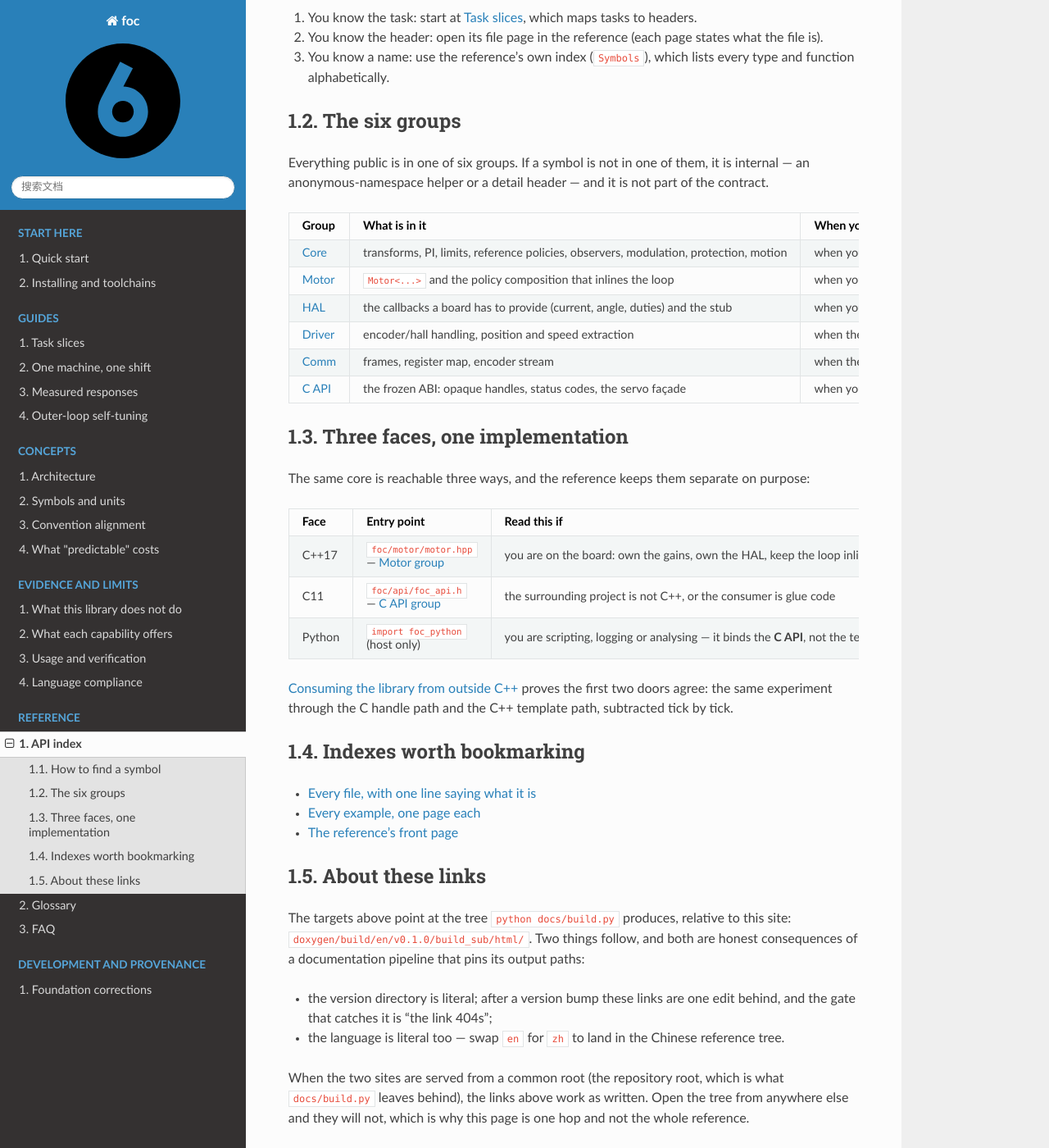
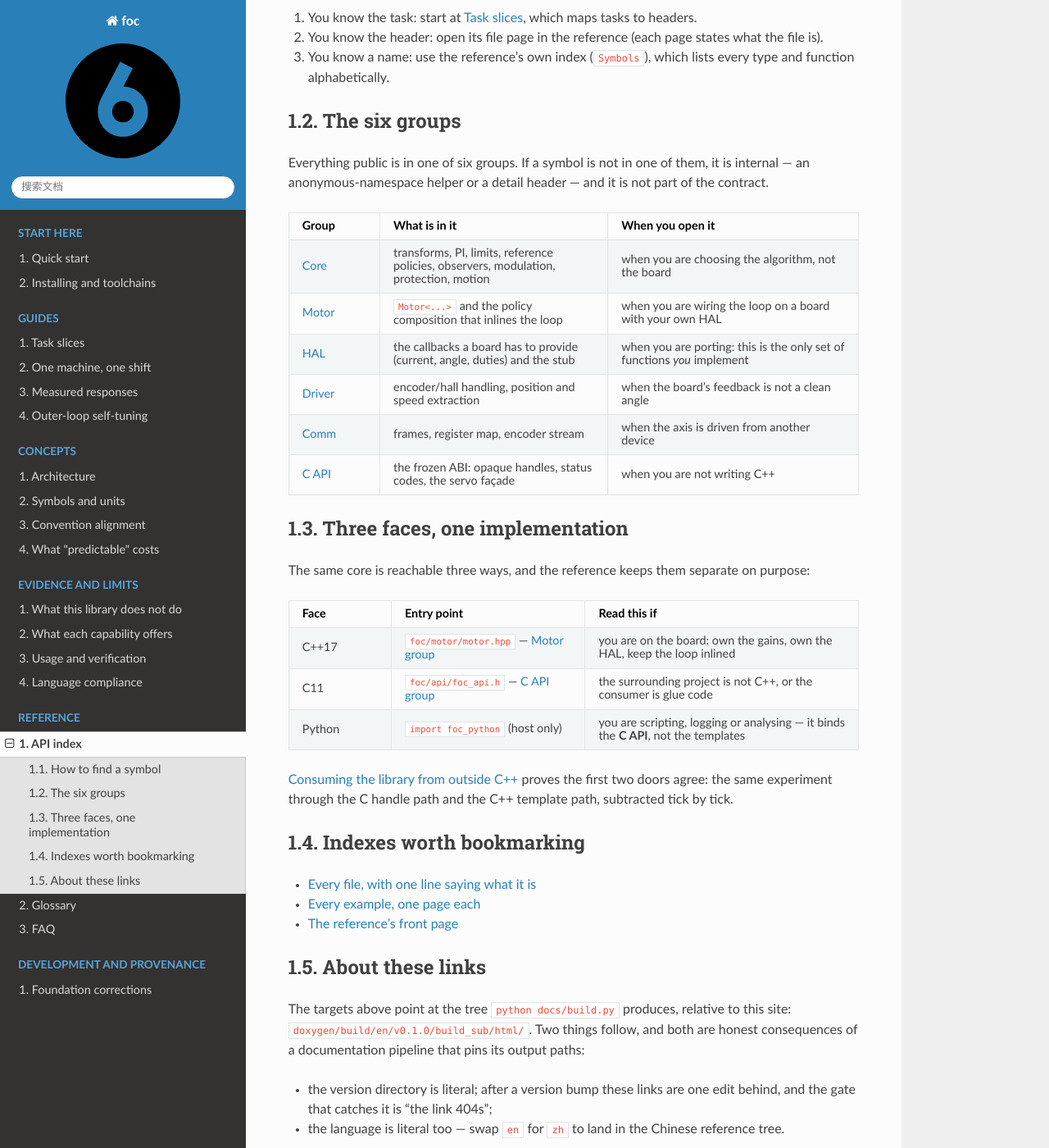
Before and after one commit to zc0718/foc, a Sphinx documentation site: the page built from docs/sphinx/source/api-index.rst, in a window 1280 px wide and 1400 px high, scrolled down 307 px. Shown: the whole window at 82% size. Built offline with Sphinx 7.4.7 and the Read the Docs theme 3.1.0, drawn with Linux system fonts in a browser that asks for light colours.

Commit message:
docs(:book:): make the tables wrap, and fix what the rendered pages showed
Verified by building the site and reading it in a browser, not by reading the
sources. Four things the built pages showed that the sources did not:

- **every table had a horizontal scrollbar.** The theme pins
  `white-space: nowrap` on every cell, so a table with a sentence in a cell
  becomes a scroller instead of a table -- including the pre-existing "One core,
  three faces" and the 3212-line ledger. `_static/custom.css` lets cells wrap and
  long tokens break; all tables on all pages now fit the content column.
- **the api-index links 404'd.** They were built `../../../../doxygen/...`, which
  resolves to `<root>/doxygen`; the tree is under `docs/doxygen`. All 11 links now
  answer 200 against the tree `docs/build.py` produces.
- **FAQ questions merged into their answers**: a bold question line followed
  immediately by its answer is one paragraph, so nothing looked like a question.
  Each question is now its own paragraph.
- **` ``undefined reference to __cxa_*`` ` printed a stray space** before the
  following stop, because the literal ends in `*`. Both pages now name `__cxa_`
  symbols instead.

Also: the two pages that count their own contents were wrong (`Twelve questions`,
`38 terms` for what was actually 18 and 34), and the walkthrough script had 15
lines over 100 columns, which in the page's listings is a horizontal scroll for
no reason. Wrapping them changed no value: `scripts/check.sh` still matches
`walkthrough.expected` byte for byte.

`python3 docs/build.py`: exit 0, both languages, both sites.

```diff
--- a/docs/sphinx/source/_static/custom.css
+++ b/docs/sphinx/source/_static/custom.css
@@ -43,3 +43,18 @@
 .literal-block-wrapper + * {
     margin-top: 2.5em; /* space to the next line */
 }
+
+
+/* tables: the theme pins `white-space: nowrap` on every cell, so a table with a
+   sentence in a cell becomes a horizontal scrollbar instead of a table. Let cells
+   wrap, and let long unbroken tokens (paths, API names) break rather than push the
+   table past the content column. */
+.wy-table-responsive table td,
+.wy-table-responsive table th {
+    white-space: normal;
+}
+
+.wy-table-responsive table td code,
+.wy-table-responsive table th code {
+    overflow-wrap: anywhere;
+}
--- a/docs/sphinx/source/api-index.rst
+++ b/docs/sphinx/source/api-index.rst
@@ -26,22 +26,22 @@ an anonymous-namespace helper or a detail header — and it is not part of the c
    * - Group
      - What is in it
      - When you open it
-   * - `Core <../../../../doxygen/build/en/v0.1.0/build_sub/html/group__group__core.html>`_
+   * - `Core <../../../doxygen/build/en/v0.1.0/build_sub/html/group__group__core.html>`_
      - transforms, PI, limits, reference policies, observers, modulation, protection, motion
      - when you are choosing the algorithm, not the board
-   * - `Motor <../../../../doxygen/build/en/v0.1.0/build_sub/html/group__group__motor.html>`_
+   * - `Motor <../../../doxygen/build/en/v0.1.0/build_sub/html/group__group__motor.html>`_
      - ``Motor<...>`` and the policy composition that inlines the loop
      - when you are wiring the loop on a board with your own HAL
-   * - `HAL <../../../../doxygen/build/en/v0.1.0/build_sub/html/group__group__hal.html>`_
+   * - `HAL <../../../doxygen/build/en/v0.1.0/build_sub/html/group__group__hal.html>`_
      - the callbacks a board has to provide (current, angle, duties) and the stub
      - when you are porting: this is the only set of functions *you* implement
-   * - `Driver <../../../../doxygen/build/en/v0.1.0/build_sub/html/group__group__driver.html>`_
+   * - `Driver <../../../doxygen/build/en/v0.1.0/build_sub/html/group__group__driver.html>`_
      - encoder/hall handling, position and speed extraction
      - when the board's feedback is not a clean angle
-   * - `Comm <../../../../doxygen/build/en/v0.1.0/build_sub/html/group__group__comm.html>`_
+   * - `Comm <../../../doxygen/build/en/v0.1.0/build_sub/html/group__group__comm.html>`_
      - frames, register map, encoder stream
      - when the axis is driven from another device
-   * - `C API <../../../../doxygen/build/en/v0.1.0/build_sub/html/group__group__c__api.html>`_
+   * - `C API <../../../doxygen/build/en/v0.1.0/build_sub/html/group__group__c__api.html>`_
      - the frozen ABI: opaque handles, status codes, the servo façade
      - when you are not writing C++
 
@@ -58,10 +58,10 @@ The same core is reachable three ways, and the reference keeps them separate on
      - Entry point
      - Read this if
    * - C++17
-     - ``foc/motor/motor.hpp`` — `Motor group <../../../../doxygen/build/en/v0.1.0/build_sub/html/group__group__motor.html>`_
+     - ``foc/motor/motor.hpp`` — `Motor group <../../../doxygen/build/en/v0.1.0/build_sub/html/group__group__motor.html>`_
      - you are on the board: own the gains, own the HAL, keep the loop inlined
    * - C11
-     - ``foc/api/foc_api.h`` — `C API group <../../../../doxygen/build/en/v0.1.0/build_sub/html/group__group__c__api.html>`_
+     - ``foc/api/foc_api.h`` — `C API group <../../../doxygen/build/en/v0.1.0/build_sub/html/group__group__c__api.html>`_
      - the surrounding project is not C++, or the consumer is glue code
    * - Python
      - ``import foc_python`` (host only)
@@ -73,9 +73,9 @@ the C handle path and the C++ template path, subtracted tick by tick.
 Indexes worth bookmarking
 -------------------------
 
-- `Every file, with one line saying what it is <../../../../doxygen/build/en/v0.1.0/build_sub/html/files.html>`_
-- `Every example, one page each <../../../../doxygen/build/en/v0.1.0/build_sub/html/examples.html>`_
-- `The reference's front page <../../../../doxygen/build/en/v0.1.0/build_sub/html/index.html>`_
+- `Every file, with one line saying what it is <../../../doxygen/build/en/v0.1.0/build_sub/html/files.html>`_
+- `Every example, one page each <../../../doxygen/build/en/v0.1.0/build_sub/html/examples.html>`_
+- `The reference's front page <../../../doxygen/build/en/v0.1.0/build_sub/html/index.html>`_
 
 About these links
 -----------------
--- a/docs/sphinx/source/glossary.rst
+++ b/docs/sphinx/source/glossary.rst
@@ -1,7 +1,7 @@
 _`Glossary`
 ===========
 
-The words this documentation uses without re-defining them, in the order a reader meets them.
+Thirty-four words this documentation uses without re-defining them, in the order a reader meets them.
 Every entry says where it is used *in this library*, because the same word means slightly
 different things in different drives — and a symbol, once it is used in an equation, must be
 the one on :doc:`symbols`.
--- a/docs/sphinx/source/install.rst
+++ b/docs/sphinx/source/install.rst
@@ -84,8 +84,8 @@ A C program can use the C ABI and still has to link the C++ runtime:
    set_target_properties(app PROPERTIES LINKER_LANGUAGE CXX)   # without this: __cxa_*
    target_link_libraries(app PRIVATE foc::foc)
 
-Without ``LINKER_LANGUAGE CXX`` (or one empty ``.cpp`` in the target) the link fails on
-``undefined reference to __cxa_*``. That is not a packaging accident: the ABI is C, the
+Without ``LINKER_LANGUAGE CXX`` (or one empty ``.cpp`` in the target) the link fails with
+symbols named ``__cxa_`` — the C++ runtime's own entry points. That is not a packaging accident: the ABI is C, the
 implementation is C++, and the library says so instead of hiding a C++ runtime behind a C
 header. :ref:`U8 in honest limits <honest-limits>` is the stronger version of the same
 statement — a C consumer *without* the C++ runtime is explicitly not supported.
@@ -99,7 +99,7 @@ Common failures, and what each one means
 
    * - Symptom
      - What it is
-   * - ``undefined reference to __cxa_*``
+   * - a link error naming ``__cxa_`` symbols
      - the C target is being linked as C; set ``LINKER_LANGUAGE CXX``
    * - ``foc::foc target not found``
      - the Conan generator folder is not on ``CMAKE_PREFIX_PATH``, or ``find_package`` was
```
Also changed, not shown: docs/sphinx/source/faq.rst (+20 -2 lines), 1 other file.
